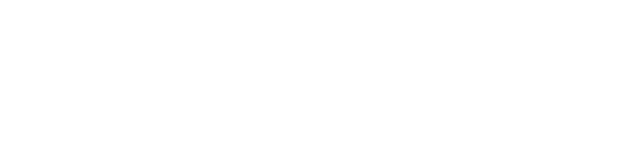
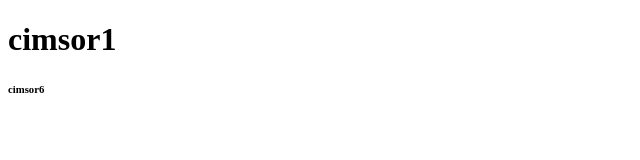
Before and after one commit to andrasinorbert/2022_10a_web, a plain HTML site: page elso.html in a window 1280 px wide. Shown: the whole page, without its empty margins (0-640 px from the left). Drawn offline with Linux system fonts and the light colour scheme.

Commit message:
cimsorok hozzáadva

```diff
--- a/elso.html
+++ b/elso.html
@@ -7,6 +7,7 @@
     <title>Document</title>
 </head>
 <body>
-
+    <h1>cimsor1</h1>
+    <h6>cimsor6</h6>
 </body>
 </html>
```
